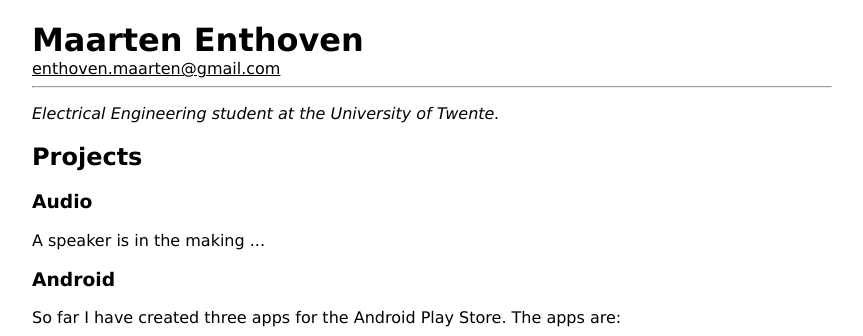
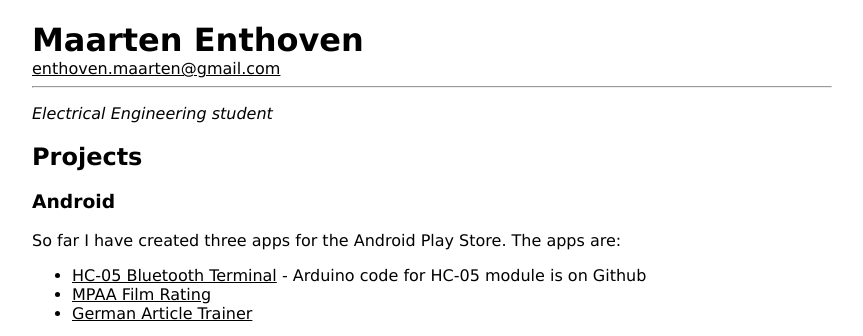
Before and after one commit to MEnthoven/menthoven.github.io, a plain HTML site: page index.html in a window 1280 px wide. Shown: the top 336 px of the page, without its empty margins (208-1071 px from the left). Drawn offline with Linux system fonts and the light colour scheme.

Commit message:
Update index.html

```diff
--- a/index.html
+++ b/index.html
@@ -39,15 +39,9 @@
 	<hr>
 
 	<main>
-		<p><i> Electrical Engineering student at the University of Twente.</i> </p>
+		<p><i> Electrical Engineering student</i> </p>
 
 		<header> <h2> Projects </h2> </header>
-
-		<article>
-			<h3> Audio </h3>
-			<p>A speaker is in the making ... <p>
-
-		</article>
 
 		<article>
 		<h3> Android </h3>
```
